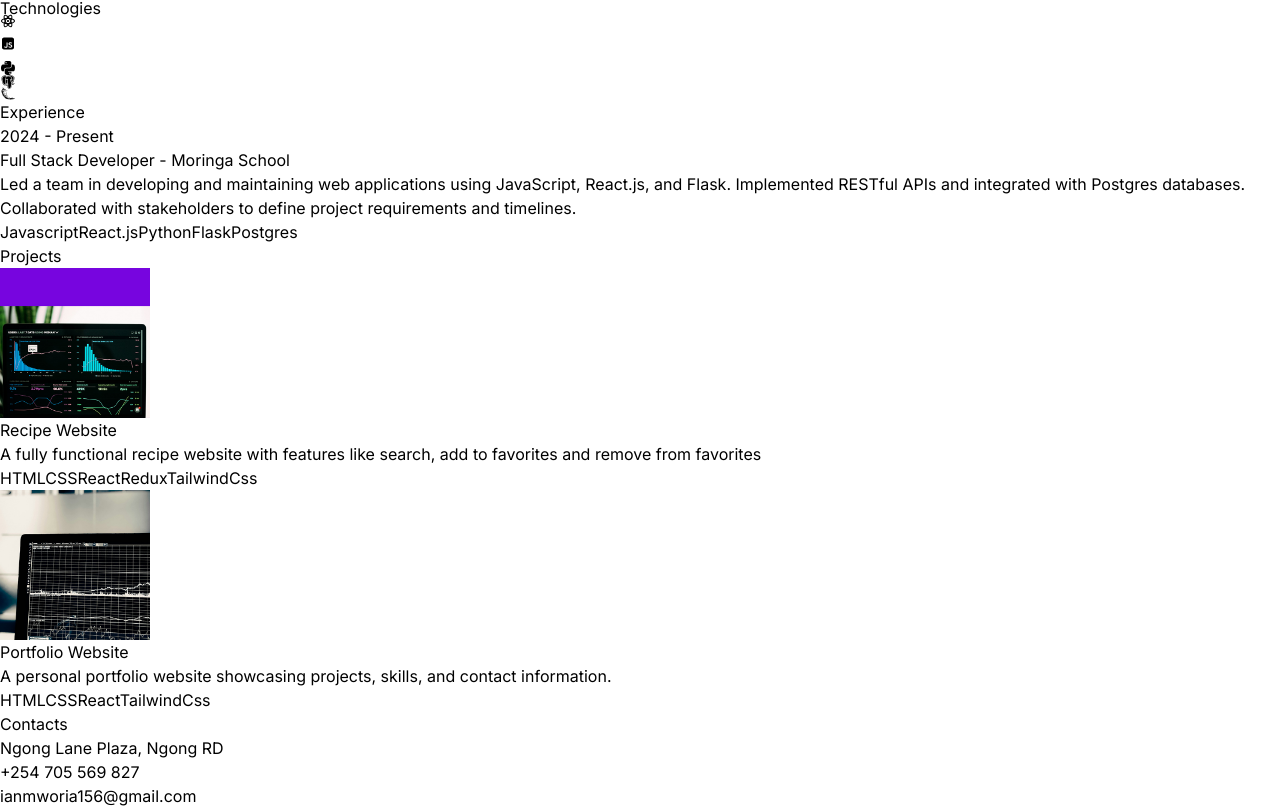
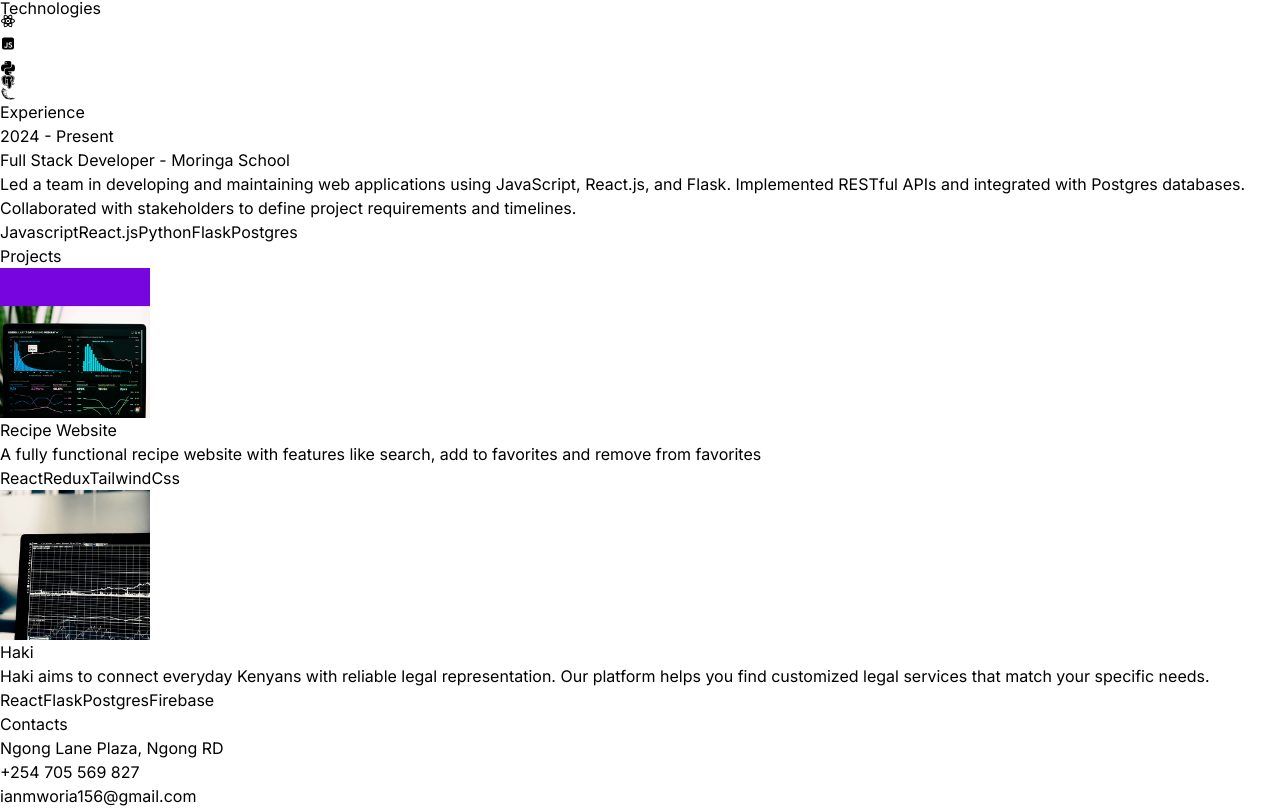
Before and after one commit to Mworia-Ian/portfolio_website, a React (Vite) app: page / in a window 1280 px wide. Shown: the part 3184-3992 px from the top of the page. Built offline with nearby package versions, Linux system fonts and the light colour scheme.

Commit message:
edited projects

```diff
--- a/src/constants/index.js
+++ b/src/constants/index.js
@@ -27,14 +27,14 @@ export const PROJECTS = [
     image: project1,
     description:
       "A fully functional recipe website with features like search, add to favorites and remove from favorites",
-    technologies: ["HTML", "CSS", "React", "Redux", "TailwindCss"],
+    technologies: ["React", "Redux", "TailwindCss"],
   },
   {
-    title: "Portfolio Website",
+    title: "Haki",
     image: project3,
     description:
-      "A personal portfolio website showcasing projects, skills, and contact information.",
-    technologies: ["HTML", "CSS", "React", "TailwindCss"],
+      "Haki aims to connect everyday Kenyans with reliable legal representation. Our platform helps you find customized legal services that match your specific needs.",
+    technologies: ["React", "Flask", "Postgres", "Firebase"],
   }
 ];
 
```
